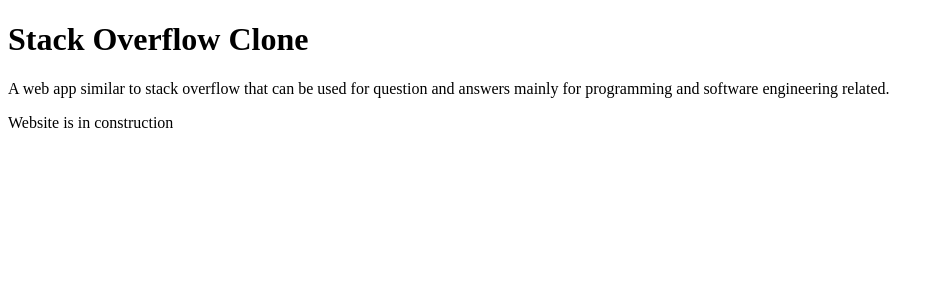
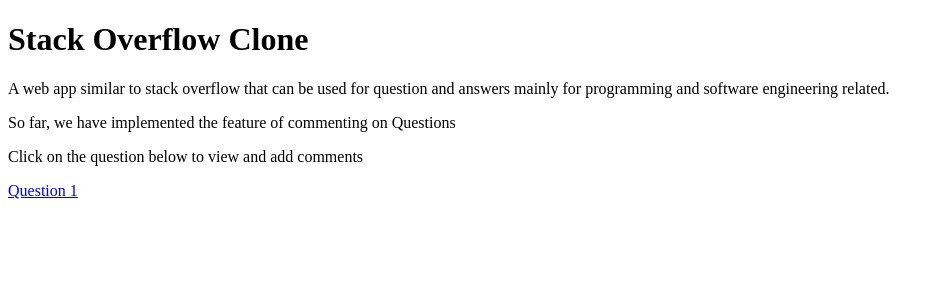
Before and after one commit to PuneetGopinath/stackoverflow-clone, a React app: page / in a window 1280 px wide. Shown: the top 300 px of the page, without its empty margins (0-944 px from the left). Built offline with nearby package versions, Linux system fonts and the light colour scheme; the HTML template or start-up script is replaced by a standard one.

Commit message:
feat: update Home component to highlight commenting feature on Questions

```diff
--- a/src/client/components/Home.jsx
+++ b/src/client/components/Home.jsx
@@ -5,13 +5,17 @@
  * License: MIT (see LICENSE)
 */
 
+import { Link } from "react-router";
+
 export default function Home() {
     return (
         <>
             <h1>Stack Overflow Clone</h1>
             <p>A web app similar to stack overflow that can be used for question and answers mainly for programming and software engineering related.</p>
 
-            <p><bold>Website is in construction</bold></p>
+            <p><bold>So far, we have implemented the feature of commenting on Questions</bold></p>
+            <p>Click on the question below to view and add comments</p>
+            <Link to="/questions/92b1a90f-f4ed-4dea-a873-7dd599a3ce2e">Question 1</Link>
         </>
     );
 };
```
